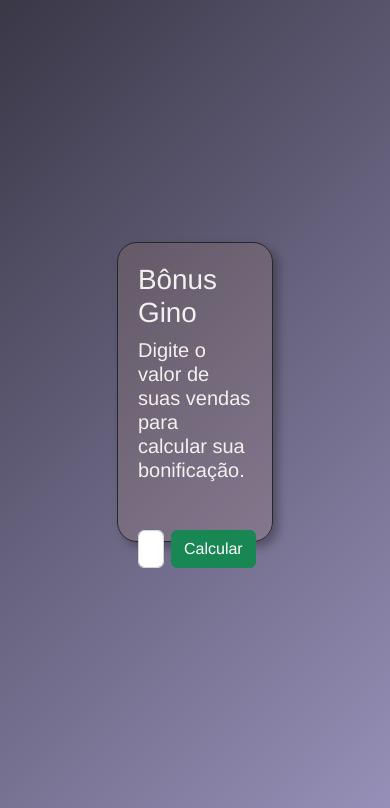
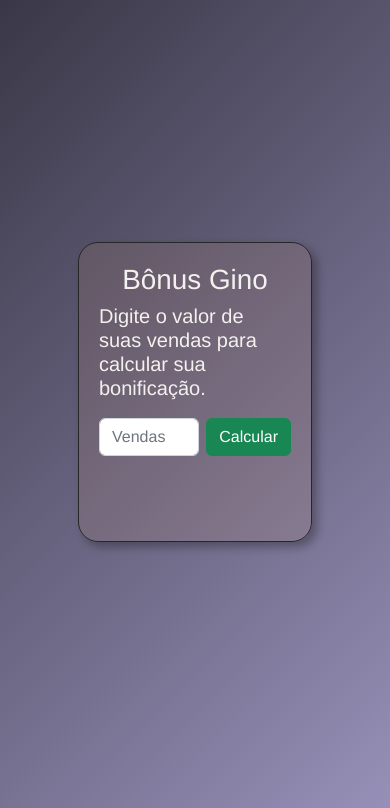
Before and after one commit to ruben-sa-brito/bonusgn, a Django app: page / in a window 390 px wide. Shown: the top 808 px of the page. Run offline with Django 5.2, Linux system fonts and the light colour scheme.

Commit message:
screen adjustments

```diff
--- a/bonus/templates/home.html
+++ b/bonus/templates/home.html
@@ -28,6 +28,11 @@
                 align-items: center;
                 margin-bottom: 60px;
             }
+            @media (max-width: 576px) {
+                .main-content {
+                    width: 75%;
+                }
+            }
 
             .custom-bg {
                 background-color: #f5a75d17;
@@ -52,10 +57,20 @@
                 gap: 7px;
                 margin-top: 20px;
             }
+            @media (max-width: 576px) {
+                .sub-content {
+                    margin-top: 5px;
+                }
+            }
             .bonus {
                 color: rgb(42, 209, 42);
                 margin-top: 25px;
                 font-size: 25px;
+            }
+            @media (max-width: 576px) {
+                .bonus {
+                    font-size: 20px;
+                }
             }
     </style>
 
```
